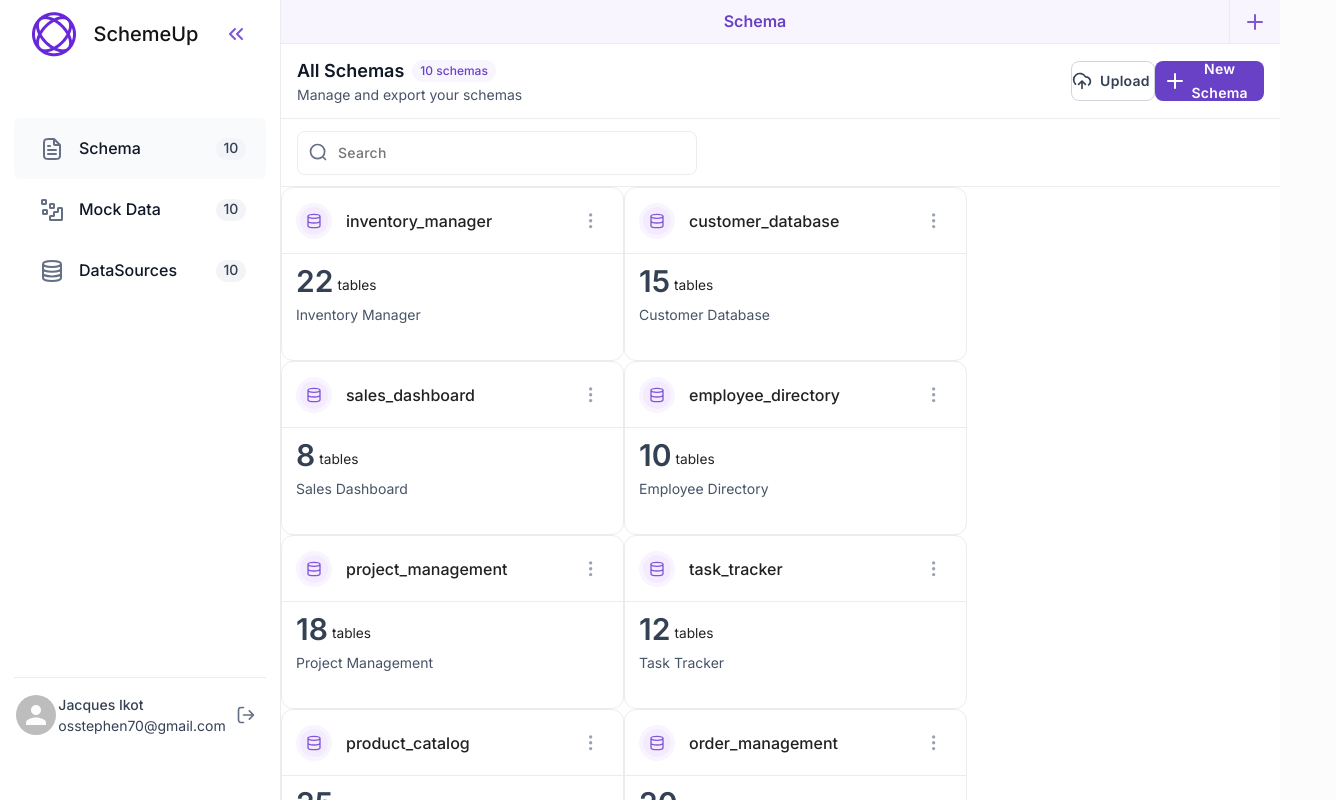
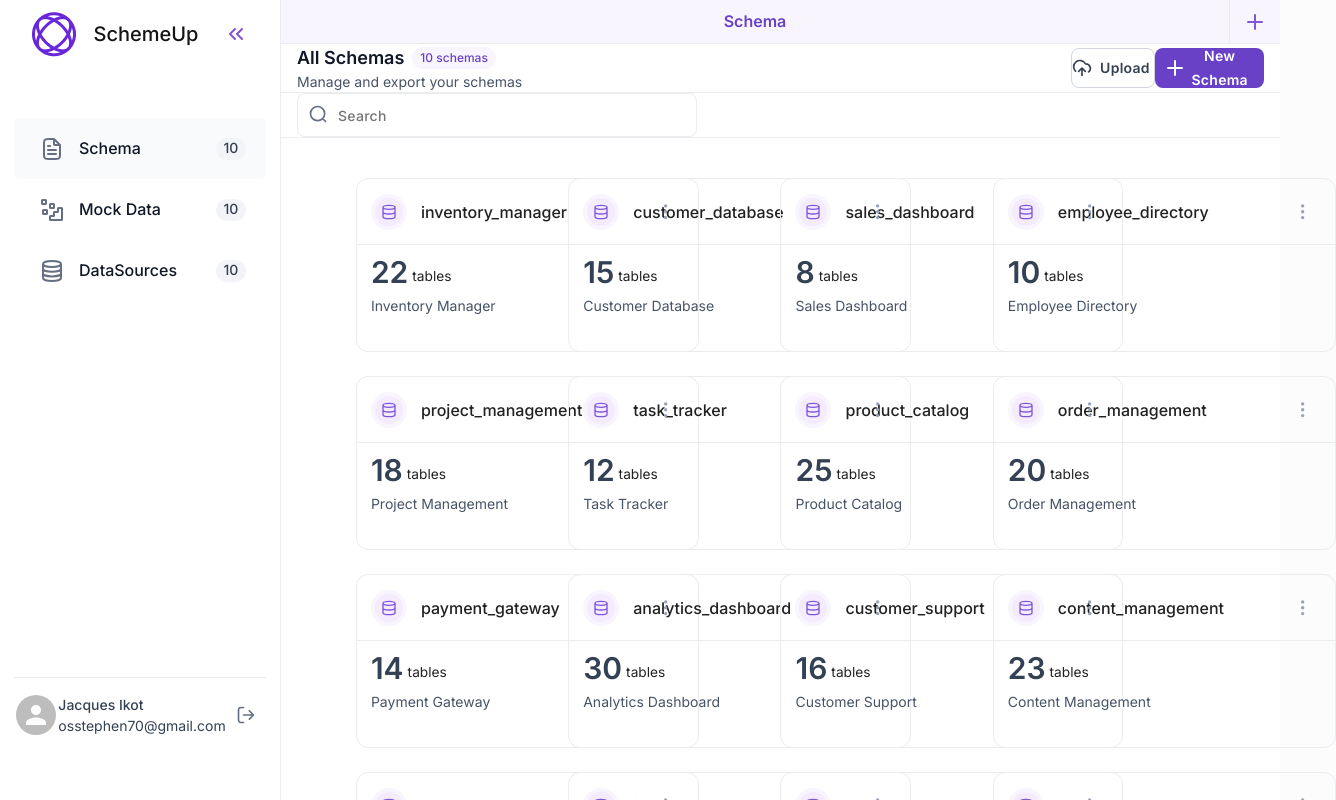
Before and after one commit to jacquesikot/schemeup, a React (Create React App) app: page / in a window 1280 px wide. Shown: the top 800 px of the page, 1336 px wide, since content can reach past the window. Built offline with nearby package versions, Linux system fonts and the light colour scheme.

Commit message:
complete schema grid

```diff
--- a/src/components/schema/SchemaHeader.tsx
+++ b/src/components/schema/SchemaHeader.tsx
@@ -9,7 +9,7 @@ const SchemaHeader = () => {
       display={'flex'}
       justifyContent={'space-between'}
       alignItems={'center'}
-      height={'75px'}
+      height={'96px'}
       width={'100%'}
       borderBottom={1}
       borderColor={'#EAECF0'}
--- a/src/pages/schema/index.tsx
+++ b/src/pages/schema/index.tsx
@@ -1,4 +1,4 @@
-import { Box } from '@mui/material';
+import { Box, Grid } from '@mui/material';
 import SchemaCardItem from '../../components/schema/SchemaCardItem';
 import SchemaHeader from '../../components/schema/SchemaHeader';
 import styled from '@emotion/styled';
@@ -20,22 +20,24 @@ const Input = styled('input')({
 
 const Dashboard = () => {
   return (
-    <Box bgcolor={'white'}>
+    <Box bgcolor={'white'} display={'flex'} flexDirection={'column'} height={'95%'}>
       {/* HEADER */}
       <SchemaHeader />
 
-      <Box display={'flex'} height={68} borderBottom={1} borderColor={'#EAECF0'} alignItems={'center'} pl={2}>
+      <Box display={'flex'} height={80} borderBottom={1} borderColor={'#EAECF0'} alignItems={'center'} pl={2}>
         <Input placeholder="Search" />
         <Box position={'absolute'} marginLeft={1.5} mt={0.5}>
           <InputSearchIcon />
         </Box>
       </Box>
 
-      <Box display={'flex'} flexWrap={'wrap'}>
+      <Grid container alignSelf={'center'} width={'85%'} mt={5}>
         {data.map((item) => (
-          <SchemaCardItem title={item.title} description={item.description} noOfTables={item.noOfTables.toString()} />
+          <Grid xs={12} md={6} lg={3} key={item.id} mb={3}>
+            <SchemaCardItem title={item.title} description={item.description} noOfTables={item.noOfTables.toString()} />
+          </Grid>
         ))}
-      </Box>
+      </Grid>
     </Box>
   );
 };
```
